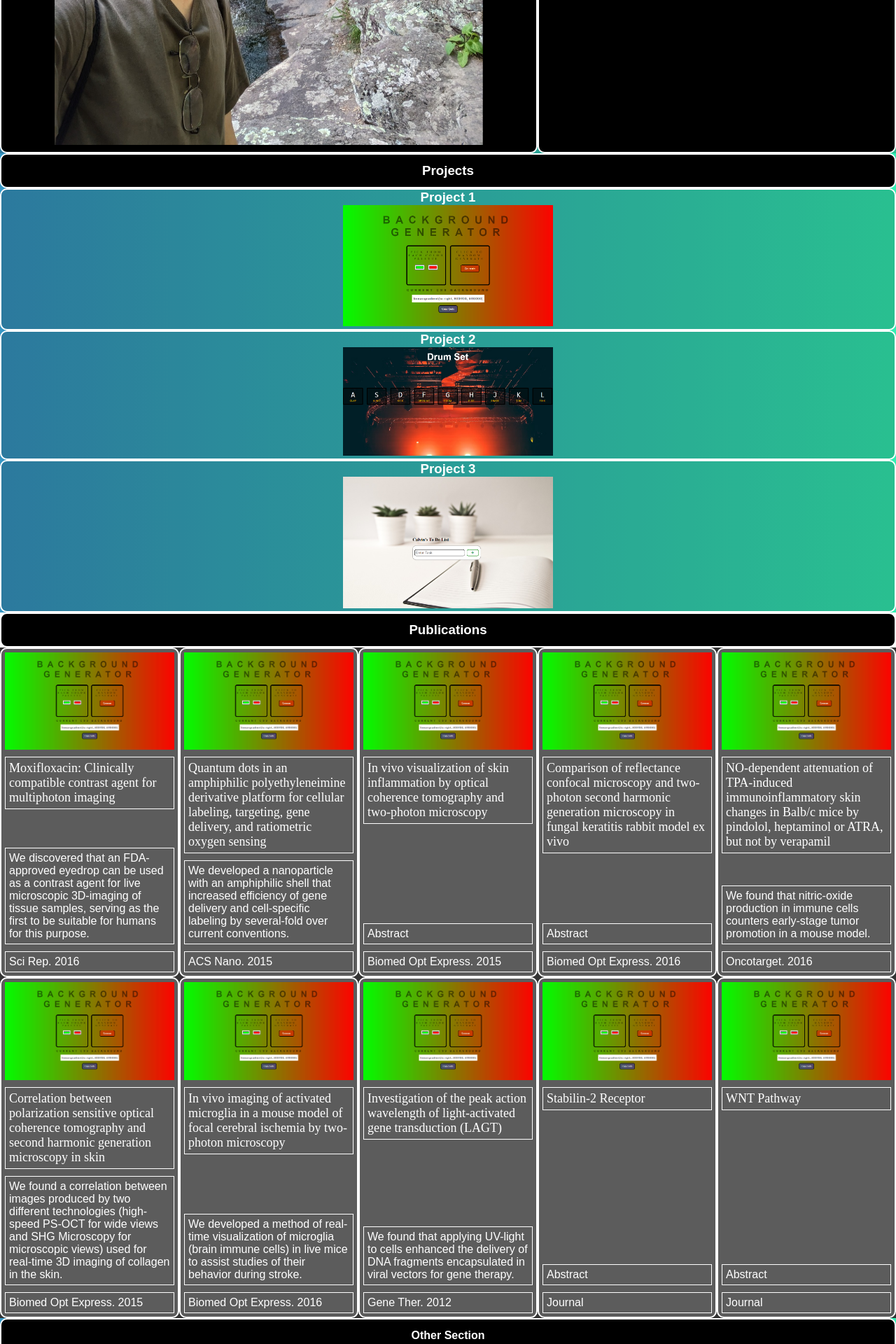
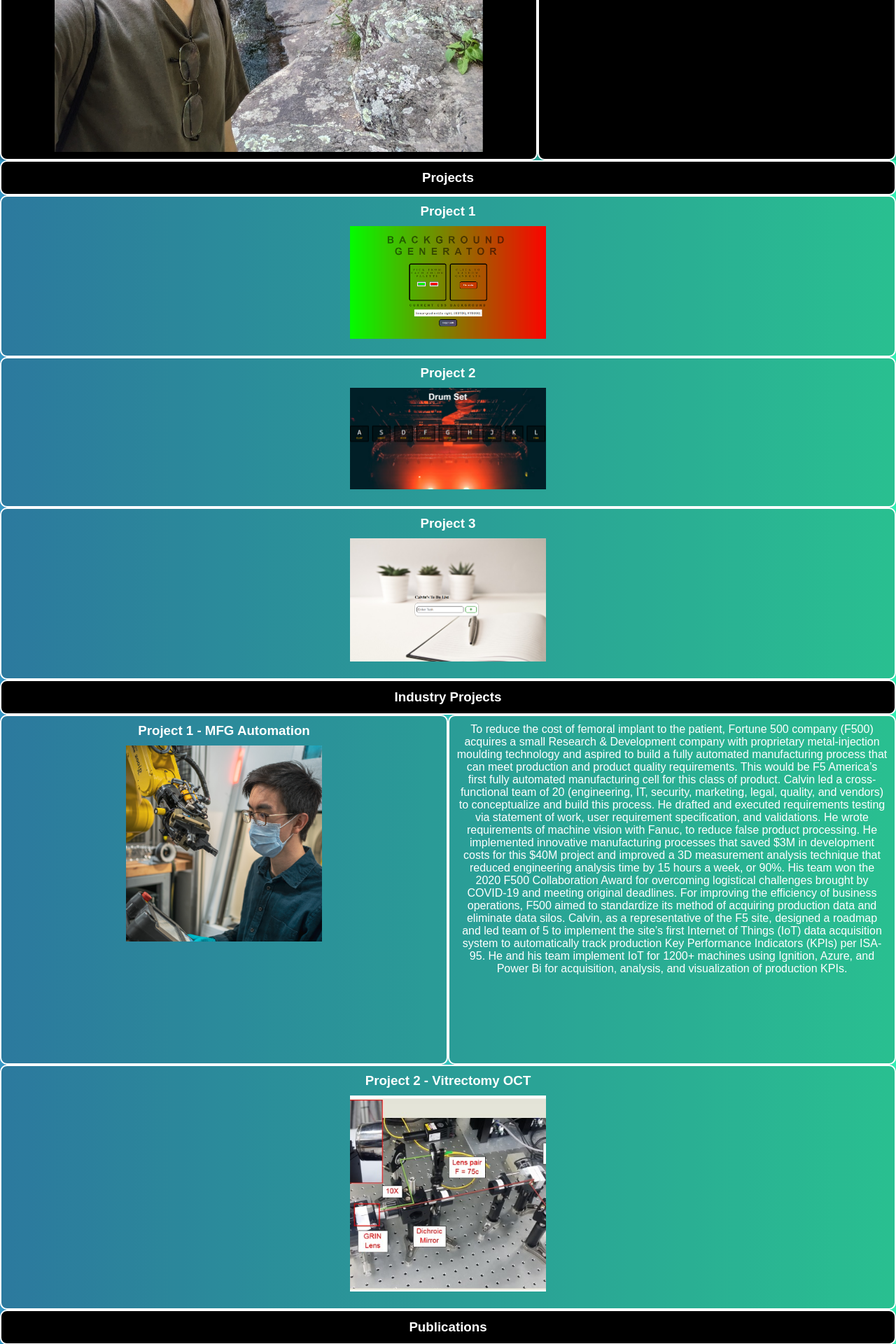
Before and after one commit to calvinyoon/calvinyoon.github.io, a Flask app: page / in a window 1280 px wide. Shown: the part 960-2880 px from the top of the page at 70% size. Run offline with Flask 3, Linux system fonts and the light colour scheme.

Commit message:
updated documents

```diff
--- a/static/style.css
+++ b/static/style.css
@@ -151,12 +149,18 @@ body {
 	display: flex;
 	flex-direction: column;
 	text-align: center;
+	flex: 1;
+	padding: 10px;
 }
 
 .projectpreview {
 	height: 200px;
 	width: 300px;
+	padding: 10px;
 }
+
+/*=============================*/
+
 
 .publicationsSection {
 	background-color: white;
--- a/templates/index.html
+++ b/templates/index.html
@@ -91,59 +91,114 @@
 					<img class=projectpreview src="./static/assets/To Do List.PNG">
 				</a>
 			</div> -->
-
+		</section>
 
 	</section>
 
+	<section>
+		<section id="projectsSection">
+			<div class="sectionheading">
+				<h1>Industry Projects</h1>
+			</div>
+		</section>
 
-	<section class="publicationsSection" id="publicationsSection">
+
+		<section>
+			<div class="bio">
+				<div class="projectcontainer">
+					<h3>Project 1 - MFG Automation</h3>
+					<a href="" target=_blank>
+						<img class=projectpreview src="./static/assets/Mfg Pic 1.jpg" style="width: 300px; height: 300px; object-fit: cover;">
+					</a>
+				</div>
+				<div class="projectcontainer">
+					<p>To reduce the cost of femoral implant to the patient,
+						Fortune 500 company (F500) acquires a small Research & Development
+						company with proprietary metal-injection moulding technology and aspired
+						to build a fully automated manufacturing process that can meet production
+						and product quality requirements. This would be F5 America’s first fully
+						automated manufacturing cell for this class of product. Calvin led a
+						cross-functional team of 20 (engineering, IT, security, marketing,
+						legal, quality, and vendors) to conceptualize and build this process.
+						He drafted and executed requirements testing via statement of work,
+						user requirement specification, and validations. He wrote requirements
+						of machine vision with Fanuc, to reduce false product processing. He
+						implemented innovative manufacturing processes that saved $3M in
+						development costs for this $40M project and improved a 3D measurement
+						analysis technique that reduced engineering analysis time by 15
+						hours a week, or 90%. His team won the 2020 F500 Collaboration Award
+						for overcoming logistical challenges brought by COVID-19 and
+						meeting original deadlines. For improving the efficiency of business operations,
+						F500 aimed to standardize its method of acquiring production data and eliminate data
+						silos. Calvin, as a representative of the F5 site, designed a roadmap and led team
+						of 5 to implement the site’s first Internet of Things (IoT) data acquisition
+						system to automatically track production Key Performance Indicators (KPIs) per ISA-95.
+						He and his team implement IoT for 1200+ machines using Ignition, Azure, and Power Bi
+						for acquisition, analysis, and visualization of production KPIs.</p>
+				</div>
+			<div>
+		</section>
+		<section>
+			<div class="projectcontainer">
+				<h3>Project 2 - Vitrectomy OCT</h3>
+				<a href="" target=_blank>
+					<img class=projectpreview src="./static/assets/Vitrectomy Pic 1.jpg" style="width: 300px; height: 300px; object-fit: cover;">
+				</a>
+			</div>
+		</section>
+	</section>
+
+	<section>
+		<section id="publicationsSection">
 			<div class="sectionheading">
 				<h1>Publications</h1>
 			</div>
+		</section>
 
+		<section class="publicationsSection" >
 			<div class="pubcontainer">
 				<div class="pubitem">
-				<img class="projectpreview" src="./static/assets/Background Generator.PNG">
+					<img class="projectpreview" src="./static/assets/Moxifloxacin Pic 1.jpg">
 					<div>
-					<p class="pubText"><a href="https://pubmed.ncbi.nlm.nih.gov/27283889/" target="_blank">Moxifloxacin: Clinically compatible contrast agent for multiphoton imaging</a></p>
+						<p class="pubText"><a href="https://www.nature.com/articles/srep27142" target="_blank">Moxifloxacin: Clinically compatible contrast agent for multiphoton imaging</a></p>
 					</div>
-				<div>We discovered that an FDA-approved eyedrop can be used as a contrast agent for live microscopic 3D-imaging of tissue samples, serving as the first to be suitable for humans for this purpose.</div>
+					<div>We discovered that an eyedrop can be used as a contrast agent for live microscopic 3D-imaging of tissue, serving as the first to be suitable for humans for this purpose.</div>
 					<div>Sci Rep. 2016</div>
 				</div>
 				<div class="pubitem">
-				<img class="projectpreview" src="./static/assets/Background Generator.PNG">
+					<img class="projectpreview" src="./static/assets/Quantum Dot Pic 1.jpg">
 					<div>
 						<p class="pubText"><a href="https://pubmed.ncbi.nlm.nih.gov/26057729/" target="_blank">Quantum dots in an amphiphilic polyethyleneimine derivative platform for cellular labeling, targeting, gene delivery, and ratiometric oxygen sensing</a></p>
 					</div>
-				<div>We developed a nanoparticle with an amphiphilic shell that increased efficiency of gene delivery and cell-specific labeling by several-fold over current conventions.</div>
+					<div>We developed a nanoparticle with an amphiphilic shell that increases efficiency of gene delivery and cell-specific labeling by several-fold over current conventions.</div>
 					<div>ACS Nano. 2015</div>
 				</div>
 				<div class="pubitem">
-				<img class="projectpreview" src="./static/assets/Background Generator.PNG">
+					<img class="projectpreview" src="./static/assets/Skin Inflammation Pic 1.jpg">
 					<div>
-					<p class="pubText"><a href="https://pubmed.ncbi.nlm.nih.gov/26203377/" target="_blank">In vivo visualization of skin inflammation by optical coherence tomography and two-photon microscopy</a></p>
+						<p class="pubText"><a href="https://www.ncbi.nlm.nih.gov/pmc/articles/PMC4505705/" target="_blank">In vivo visualization of skin inflammation by optical coherence tomography and two-photon microscopy</a></p>
 					</div>
-				<div>Abstract</div>
+					<div>We combined two distinct imaging modalities (TPM and OCT) to provide real-time contrast-free 3D images of skin inflammation at both cellular and macroscopic levels.</div>
 					<div>Biomed Opt Express. 2015</div>
 				</div>
 				<div class="pubitem">
-				<img class="projectpreview" src="./static/assets/Background Generator.PNG">
+					<img class="projectpreview" src="./static/assets/Keratitis Pic 1.jpg">
 					<div>
-					<p class="pubText"><a href="https://pubmed.ncbi.nlm.nih.gov/26977371/" target="_blank">Comparison of reflectance confocal microscopy and two-photon second harmonic generation microscopy in fungal keratitis rabbit model ex vivo</a></p>
+						<p class="pubText"><a href="https://www.ncbi.nlm.nih.gov/pmc/articles/PMC4771480/" target="_blank">Comparison of reflectance confocal microscopy and two-photon second harmonic generation microscopy in fungal keratitis rabbit model ex vivo</a></p>
 					</div>
-				<div>Abstract</div>
+					<div>We combined two distinct imaging modalities (RCM and TPSHGM) to provide contrast-free visualization of cornea fungal infection.</div>
 					<div>Biomed Opt Express. 2016</div>
 				</div>
 				<div class="pubitem">
-				<img class="projectpreview" src="./static/assets/Background Generator.PNG">
+					<img class="projectpreview" src="./static/assets/TPA Pic 1.jpg">
 					<div>
-					<p class="pubText"><a href="https://pubmed.ncbi.nlm.nih.gov/27374093/" target="_blank">NO-dependent attenuation of TPA-induced immunoinflammatory skin changes in Balb/c mice by pindolol, heptaminol or ATRA, but not by verapamil</a></p>
+						<p class="pubText"><a href="https://www.oncotarget.com/article/10217/text/" target="_blank">NO-dependent attenuation of TPA-induced immunoinflammatory skin changes in Balb/c mice by pindolol, heptaminol or ATRA, but not by verapamil</a></p>
 					</div>
 					<div>We found that nitric-oxide production in immune cells counters early-stage tumor promotion in a mouse model.</div>
 					<div>Oncotarget. 2016</div>
 				</div>
 				<div class="pubitem">
-				<img class="projectpreview" src="./static/assets/Background Generator.PNG">
+					<img class="projectpreview" src="./static/assets/Correlation Pic 1.jpg">
 					<div>
 						<p class="pubText"><a href="https://pubmed.ncbi.nlm.nih.gov/26203380/" target="_blank">Correlation between polarization sensitive optical coherence tomography and second harmonic generation microscopy in skin</a></p>
 					</div>
@@ -151,15 +206,15 @@
 					<div>Biomed Opt Express. 2015</div>
 				</div>
 				<div class="pubitem">
-				<img class="projectpreview" src="./static/assets/Background Generator.PNG">
+					<img class="projectpreview" src="./static/assets/Microglia Pic 1.jpg">
 					<div>
-					<p class="pubText"><a href="https://pubmed.ncbi.nlm.nih.gov/26417502/" target="_blank">In vivo imaging of activated microglia in a mouse model of focal cerebral ischemia by two-photon microscopy</a></p>
+						<p class="pubText"><a href="https://www.ncbi.nlm.nih.gov/pmc/articles/PMC4574658/" target="_blank">In vivo imaging of activated microglia in a mouse model of focal cerebral ischemia by two-photon microscopy</a></p>
 					</div>
 					<div>We developed a method of real-time visualization of microglia (brain immune cells) in live mice to assist studies of their behavior during stroke.</div>
 					<div>Biomed Opt Express. 2016</div>
 				</div>
 				<div class="pubitem">
-				<img class="projectpreview" src="./static/assets/Background Generator.PNG">
+					<img class="projectpreview" src="./static/assets/LAGT Pic 1.jpg">
 					<div>
 						<p class="pubText"><a href="https://www.ncbi.nlm.nih.gov/pmc/articles/PMC3530381/" target="_blank">Investigation of the peak action wavelength of light-activated gene transduction (LAGT)</a></p>
 					</div>
@@ -184,6 +239,7 @@
 				</div>
 			</div>
 		</section>
+	</section>
 
 	<section>
 		<section id="projectsSection">
```
Also changed, not shown: other parts of static/style.css (+2 -4 lines), static/assets/Correlation Pic 1.jpg (added), static/assets/Keratitis Pic 1.jpg (added), static/assets/LAGT Pic 1.jpg (added), static/assets/Mfg Pic 1.jpg (added), static/assets/Mfg Pic 2.jpg (added), static/assets/Mfg Pic 3.JPG (added), static/assets/Microglia Pic 1.jpg (added), static/assets/Moxifloxacin Pic 1.jpg (added), static/assets/Quantum Dot Pic 1.jpg (added), static/assets/Skin Inflammation Pic 1.jpg (added), static/assets/TPA Pic 1.jpg (added), static/assets/Vitrectomy Pic 1.jpg (added), 3 other files. Lines whose indentation alone changed are shown as unchanged.
